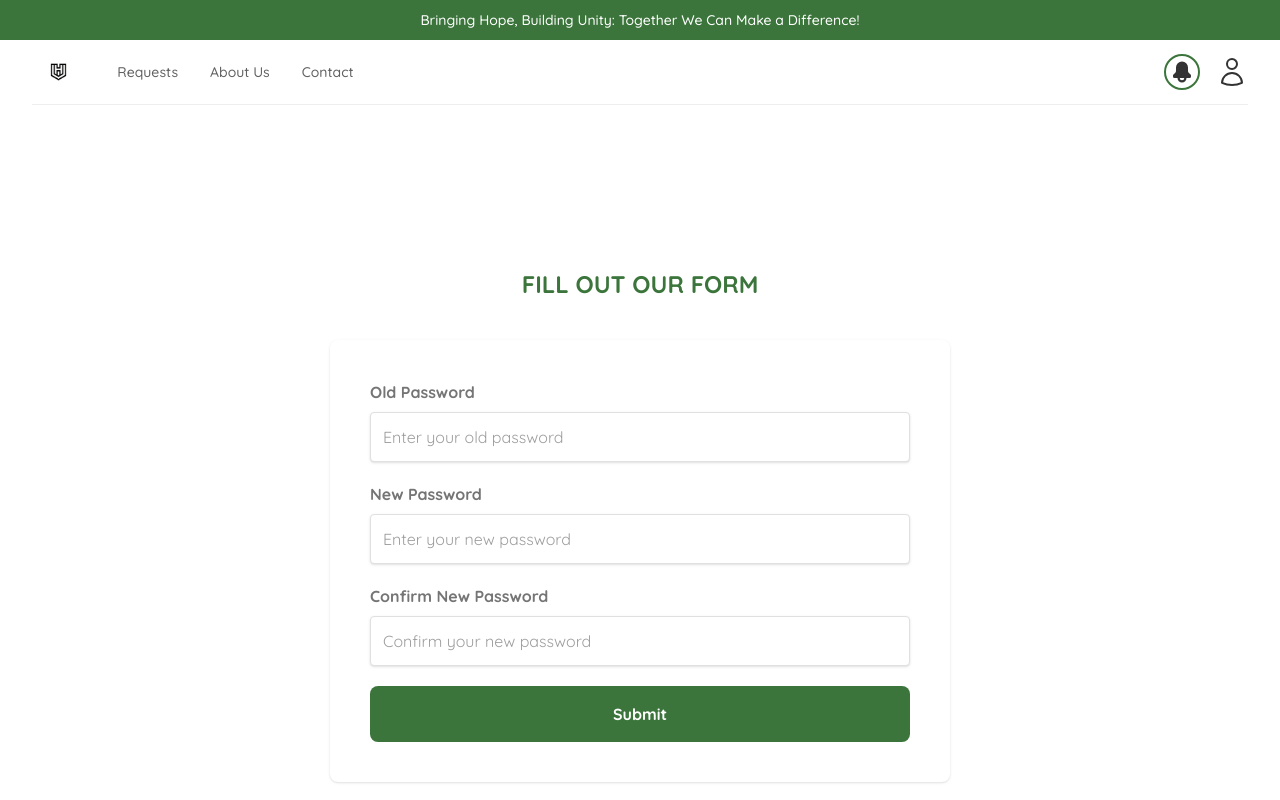
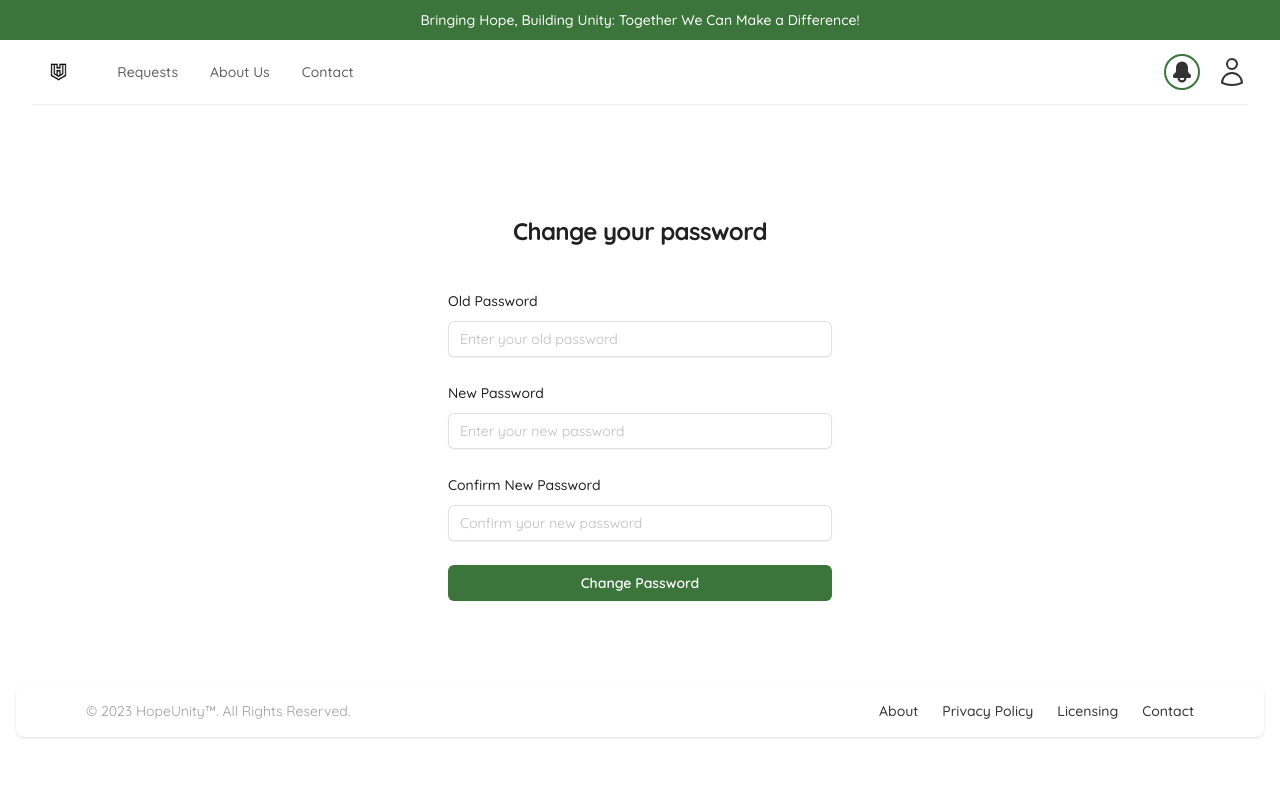
Before and after one commit to KizzleMcBizzle/FrontEnd-Charity-Website, a React (Create React App) app: page /admin/changepass in a window 1280 px wide. Shown: the top 800 px of the page. Built offline with nearby package versions, Linux system fonts and the light colour scheme; data requests are answered from the project's data file.

Commit message:
Styling of Change password

```diff
--- a/data/db.json
+++ b/data/db.json
@@ -417,7 +417,7 @@
       "name": "John doe",
       "username": "admin",
       "email": "admin@hopeunity.com",
-      "password": "12345"
+      "password": "123"
     }
   ]
 }
--- a/src/AdminProfile.js
+++ b/src/AdminProfile.js
@@ -50,7 +50,7 @@ const AdminProfile = ({admin}) => {
                     <dd className="mt-1 text-sm text-gray-900 sm:mt-0 sm:col-span-2 flex justify-between items-center">
                         <span>{ passwordEncrypted }</span>
                         <Link to="/admin/changepass">
-                            <button className="mr-14 relative">Change Password</button>
+                            <button className="mr-14 relative inline-flex items-center px-4 py-2 border border-transparent text-sm font-medium rounded-md shadow-sm text-white bg-custom-green focus:outline-none focus:ring-2 focus:ring-offset-2 focus:ring-custom-green transition duration-200 ease-in-out transform hover:-translate-y-0.5 hover:scale-102">Change Password</button>
                         </Link>
                     </dd>
                 </div>
--- a/src/ChangePassword.js
+++ b/src/ChangePassword.js
@@ -48,53 +48,81 @@ const ChangePassword = ({user, url, onPasswordChange}) => {
 
 
     return (
-        <div className="bg-inherit min-h-screen flex items-center">
-            <div className="w-full">
-                <h2 className="text-center text-custom-green font-bold text-2xl uppercase mb-10">Fill out our form
+    <div className="flex min-h-full flex-1 flex-col justify-center px-6 py-12 lg:px-8" id="change-password">
+        <div className="sm:mx-auto sm:w-full sm:max-w-sm">
+            <h2 className="mt-10 text-center text-2xl font-bold leading-9 tracking-tight text-gray-900">
+                Change your password
             </h2>
-                <div className="bg-white p-10 rounded-lg shadow md:w-3/4 mx-auto lg:w-1/2">
-                    <form onSubmit={handleSubmit}>
-                        <div className="mb-5">
-                            <label htmlFor="oldPassword" className="block mb-2 font-bold text-gray-600">Old Password</label>
+        </div>
+
+        <div className="mt-10 sm:mx-auto sm:w-full sm:max-w-sm">
+            <form className="space-y-6" onSubmit={handleSubmit}>
+                <div>
+                    <label htmlFor="oldPassword" className="block text-sm font-medium leading-6 text-gray-900">
+                        Old Password
+                    </label>
+                    <div className="mt-2">
                         <input
                             type="password"
                             id="oldPassword"
                             name="oldPassword"
                             placeholder="Enter your old password"
-                                className="border border-gray-300 shadow p-3 w-full rounded mb-"
+                            required
+                            className="block w-full rounded-md border-0 py-1.5 text-gray-900 shadow-sm ring-1 ring-inset ring-gray-300 placeholder:text-gray-400 focus:ring-2 focus:ring-inset focus:ring-custom-green sm:text-sm sm:leading-6"
                             value={oldPassword}
                             onChange={(e) => setOldPassword(e.target.value)}
                         />
                     </div>
-                        <div className="mb-5">
-                            <label htmlFor="newPassword" className="block mb-2 font-bold text-gray-600">New Password</label>
+                </div>
+
+                <div>
+                    <label htmlFor="newPassword" className="block text-sm font-medium leading-6 text-gray-900">
+                        New Password
+                    </label>
+                    <div className="mt-2">
                         <input
                             type="password"
                             id="newPassword"
                             name="newPassword"
                             placeholder="Enter your new password"
-                                className="border border-gray-300 shadow p-3 w-full rounded mb-"
+                            required
+                            className="block w-full rounded-md border-0 py-1.5 text-gray-900 shadow-sm ring-1 ring-inset ring-gray-300 placeholder:text-gray-400 focus:ring-2 focus:ring-inset focus:ring-custom-green sm:text-sm sm:leading-6"
                             value={newPassword}
                             onChange={(e) => setNewPassword(e.target.value)}
                         />
                     </div>
-                        <div className="mb-5">
-                            <label htmlFor="confirmPassword" className="block mb-2 font-bold text-gray-600">Confirm New Password</label>
+                </div>
+
+                <div>
+                    <label htmlFor="confirmPassword" className="block text-sm font-medium leading-6 text-gray-900">
+                        Confirm New Password
+                    </label>
+                    <div className="mt-2">
                         <input
                             type="password"
                             id="confirmPassword"
                             name="confirmPassword"
                             placeholder="Confirm your new password"
-                                className="border border-gray-300 shadow p-3 w-full rounded mb-"
+                            required
+                            className="block w-full rounded-md border-0 py-1.5 text-gray-900 shadow-sm ring-1 ring-inset ring-gray-300 placeholder:text-gray-400 focus:ring-2 focus:ring-inset focus:ring-custom-green sm:text-sm sm:leading-6"
                             value={confirmPassword}
                             onChange={(e) => setConfirmPassword(e.target.value)}
                         />
                     </div>
-                        {error && <p className="text-red-500">{error}</p>}
-                        {success && <p className="text-green">{success}</p>}
-                        <button className="block w-full bg-custom-green text-white font-bold p-4 rounded-lg">Submit</button>
+                </div>
+
+                {error && <p className=" bg-red-100 border border-red-400 text-red-700 px-4 py-3 rounded relative" role="alert">{error}</p>}
+                {success && <p className=" bg-green-100 border border-green-400 text-green-700 px-4 py-3 rounded relative" role="alert">{success}</p>}
+
+                <div>
+                    <button
+                        type="submit"
+                        className="flex w-full justify-center rounded-md bg-custom-green px-3 py-1.5 text-sm font-semibold leading-6 text-white shadow-sm hover:bg-custom-green focus-visible:outline focus-visible:outline-2 focus-visible:outline-offset-2 focus-visible:outline-indigo-600"
+                    >
+                        Change Password
+                    </button>
+                </div>
             </form>
-                </div>
         </div>
     </div>
 );
```
Lines whose indentation alone changed are shown as unchanged.
